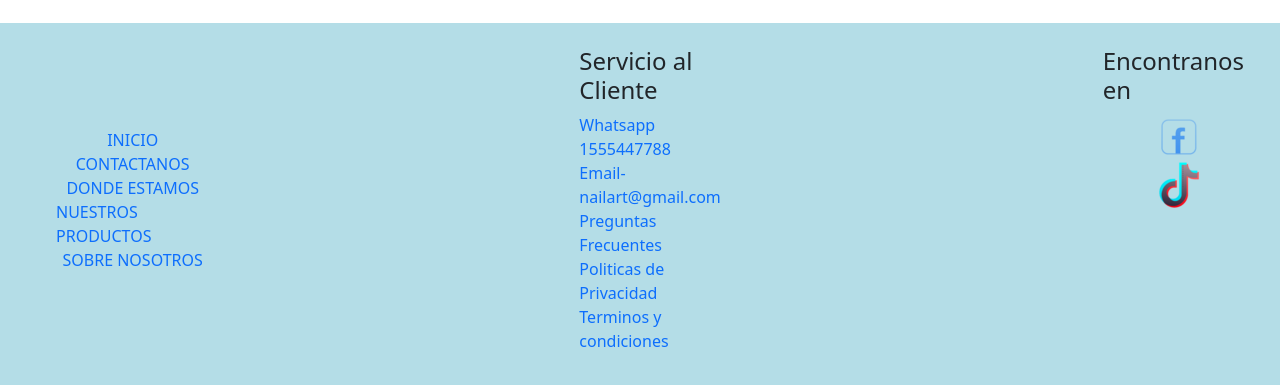
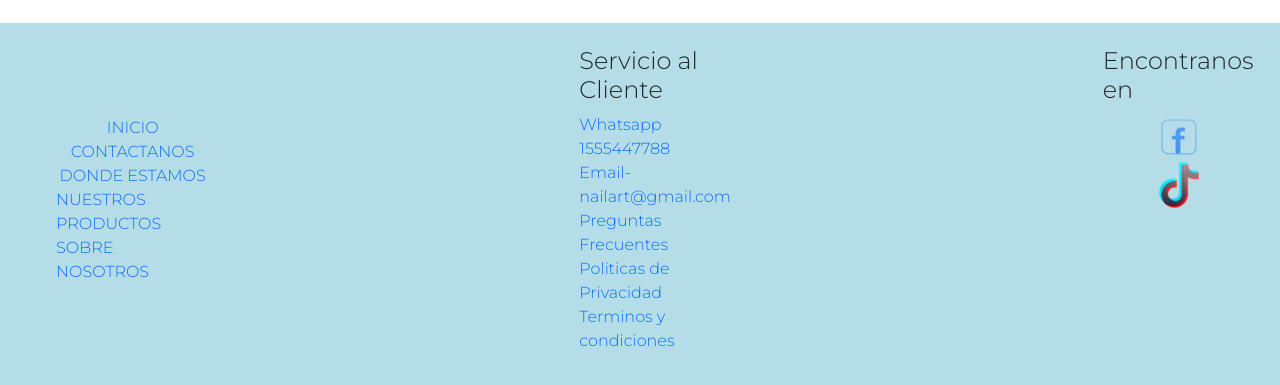
Before and after one commit to e10416a/NailArts, a website: page pages/donde estamos.html in a window 1280 px wide. Shown: the part 475-860 px from the top of the page. Drawn offline with nearby package versions, Linux system fonts and the light colour scheme; a web font is replaced by a local one.

Commit message:
Cambio Footer

```diff
--- a/pages/donde estamos.html
+++ b/pages/donde estamos.html
@@ -12,6 +12,8 @@
     <link rel="preconnect" href="https://fonts.googleapis.com">
     <link rel="preconnect" href="https://fonts.gstatic.com" crossorigin>
     <link href="https://fonts.googleapis.com/css2?family=Arima:wght@600&family=Indie+Flower&display=swap" rel="stylesheet">
+    <link href="https://fonts.googleapis.com/css2?family=Montserrat:wght@200;300&family=Open+Sans:wght@300&display=swap" rel="stylesheet">
+    <link href="https://fonts.googleapis.com/css2?family=Poppins:wght@500&display=swap" rel="stylesheet">
     <!-- CSS Bootstrap only -->
     <link href="https://cdn.jsdelivr.net/npm/bootstrap@5.2.0/dist/css/bootstrap.min.css" rel="stylesheet" integrity="sha384-gH2yIJqKdNHPEq0n4Mqa/HGKIhSkIHeL5AyhkYV8i59U5AR6csBvApHHNl/vI1Bx" crossorigin="anonymous">
     <!-- CSS -->
--- a/scss/_footer.scss
+++ b/scss/_footer.scss
@@ -6,8 +6,15 @@ footer{
     background-color:rgb(180, 221, 231);
     padding: 24px;
 
+        ul{
+        font-family: 'Montserrat', sans-serif;
+        }
 
-.footer{
+
+
+        .footer{
+
+
 
 
             &__listaitems{
```
Also changed, not shown: pages/nuestros productos.html (+2 -3 lines), pages/sobre-nosotros.html (+3 -1 lines), css/styles.css.
